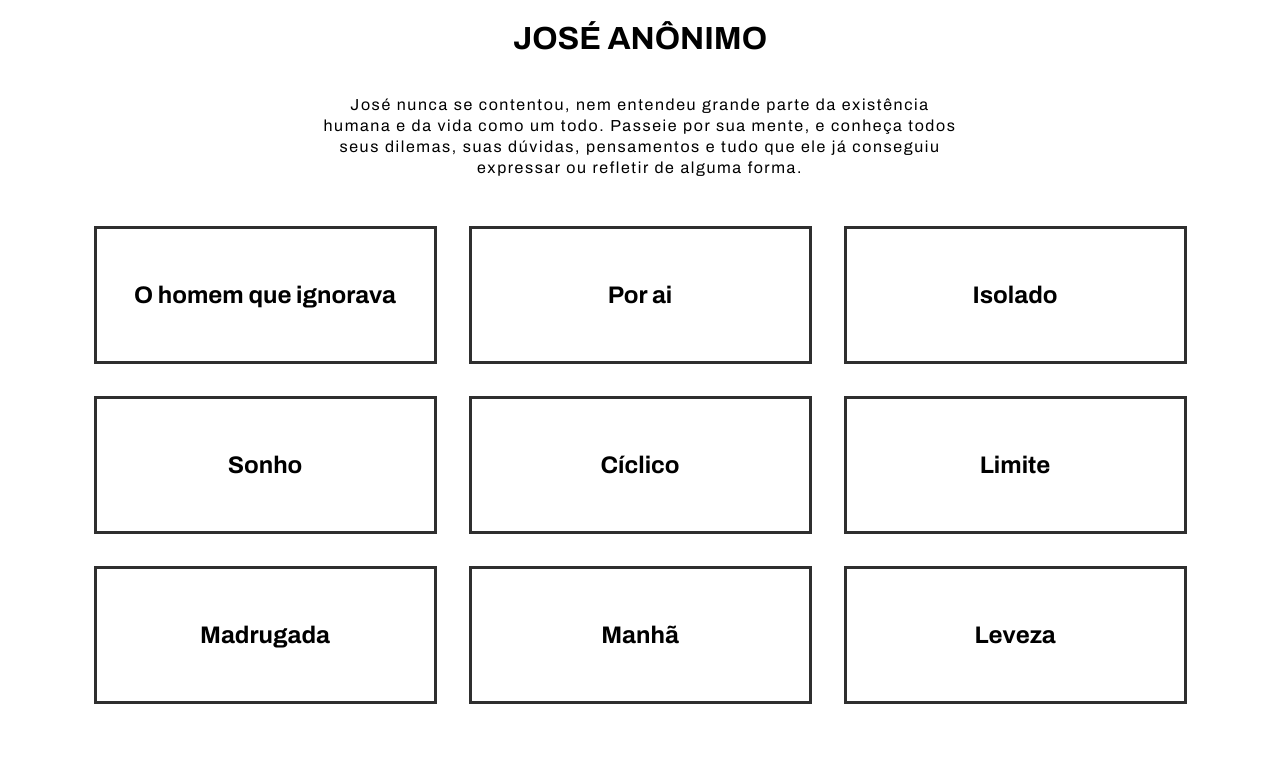
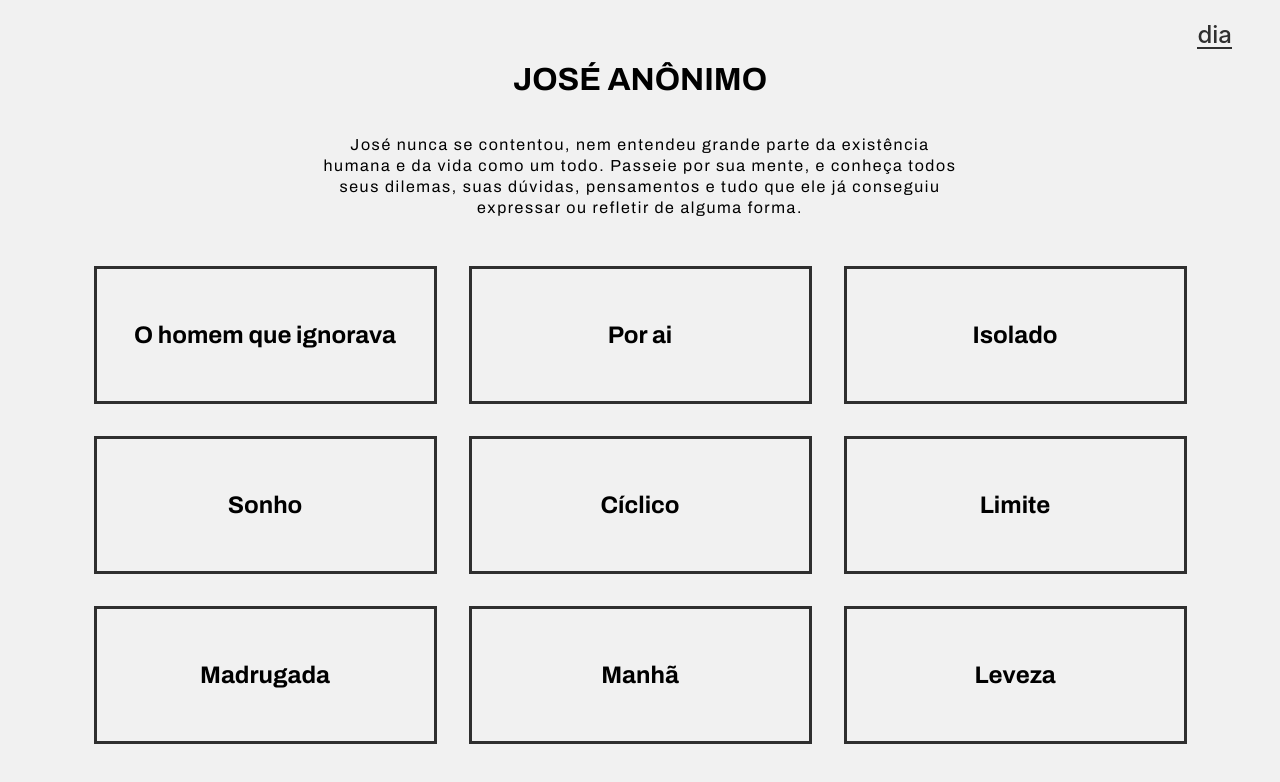
Before and after one commit to baptixta/jose-anonimo, a React (Create React App) app: page / in a window 1280 px wide. Shown: the top 782 px of the page. Built offline with nearby package versions, Linux system fonts and the light colour scheme.

Commit message:
dark theme (loading...)

```diff
--- a/src/App.js
+++ b/src/App.js
@@ -1,10 +1,15 @@
 import React from 'react';
 import HeaderJose from './Components/Header/index';
 import Card from './Components/Card/index'
+import Toggle from './Components/Toggle/index'
+import './index.css'
 
 function App() {
+  const [theme, setTheme] = React.useState(false)
+
   return (
-    <div className="App">
+    <div className={theme ? 'App dark' : 'App'} theme={theme}>
+      <Toggle setTheme={setTheme} text={theme ? 'noite' : 'dia'} />
       <HeaderJose />
       <div className="Poems">
         <Card />
--- /dev/null
+++ b/src/Components/Toggle/index.js
@@ -0,0 +1,11 @@
+import React from 'react'
+import './style.scss'
+import '../../index.css'
+
+const Mode = ({ text, setTheme }) => {
+    return (
+    <h2 className="mode" onClick={() => setTheme(true)}>{ text }</h2>
+    )
+}
+
+export default Mode
--- /dev/null
+++ b/src/Components/Toggle/style.scss
@@ -0,0 +1,35 @@
+.mode {
+    color: #2f2f2f;
+    cursor: pointer;
+    display: flex;
+    font-weight: 500;
+    position: absolute;
+    top: 0;
+    right: 3rem;
+
+    &:after {
+        background: #2f2f2f;
+        bottom: 0;
+        content: '';
+        height: 2px;
+        position: absolute;
+        width: 100%;
+        transition: width .3s ease;
+    }
+
+
+    &:hover {
+        &:after {
+            width: 50%;
+        }
+    }
+}
+
+// Responsive
+
+@media (max-width: 580px) {
+    .mode {
+        position: relative;
+        right: 0;
+    }
+}
--- a/src/index.css
+++ b/src/index.css
@@ -9,10 +9,6 @@ body {
   -moz-osx-font-smoothing: grayscale;
 }
 
-.dark {
-  background-color: #02041a;
-}
-
 code {
   font-family: source-code-pro, Menlo, Monaco, Consolas, 'Courier New',
     monospace;
@@ -20,9 +16,16 @@ code {
 
 .App {
   align-items: center;
+  background: #f1f1f1;
   display: flex;
   flex-direction: column;
   justify-content: center;
+  min-height: 100vh;
+  transition: all .4s ease;
+}
+
+.dark {
+  filter: invert(1)
 }
 
 .Poems {
```
